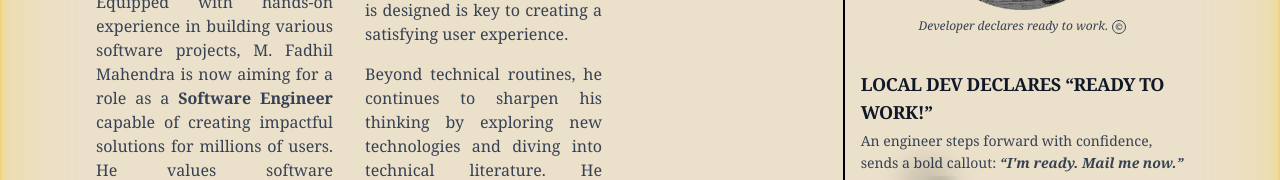
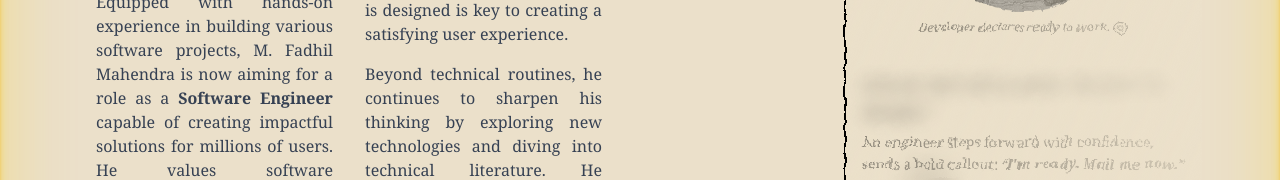
Before and after one commit to mfmahendr/mfmahendr.github.io, a React (Vite) app: page / in a window 1280 px wide. Shown: the part 1056-1236 px from the top of the page. Built offline with nearby package versions, Linux system fonts and the light colour scheme; a web font is replaced by a local one.

Commit message:
fix(availability): :pencil2: update Availability component

```diff
--- a/src/components/sections/About/Availability.jsx
+++ b/src/components/sections/About/Availability.jsx
@@ -17,7 +17,8 @@ const Availability = () => {
   return (
     <section
       id="status"
-      className="border-2 border-black md:border-t-0 md:border-r-0 md:border-b-0 p-4 h-full flex flex-col md:col-span-2"
+      // className="border-2 border-black md:border-t-0 md:border-r-0 md:border-b-0 p-4 h-full flex flex-col md:col-span-2"
+      className="border-2 border-black md:border-t-0 md:border-r-0 md:border-b-0 p-4 h-full flex flex-col md:col-span-2 ink-bleed-svg faded-ink"
     >
       <h5 className="text-center">
         {t("sub.availability.title", "Availability Status")}
@@ -45,7 +46,8 @@ const Availability = () => {
           />
         </div>
         <article className="text-sm leading-relaxed flex-1 text-center sm:text-left">
-          <h3 className="text-lg pb-1">
+          {/* <h3 className="text-lg pb-1"> */}
+          <h3 className="text-lg pb-1 filler-text">
             {t(
               `sub.availability.${availabilityStatus}.lead`,
               "LOCAL DEV DECLARES “READY TO WORK!”",
```
